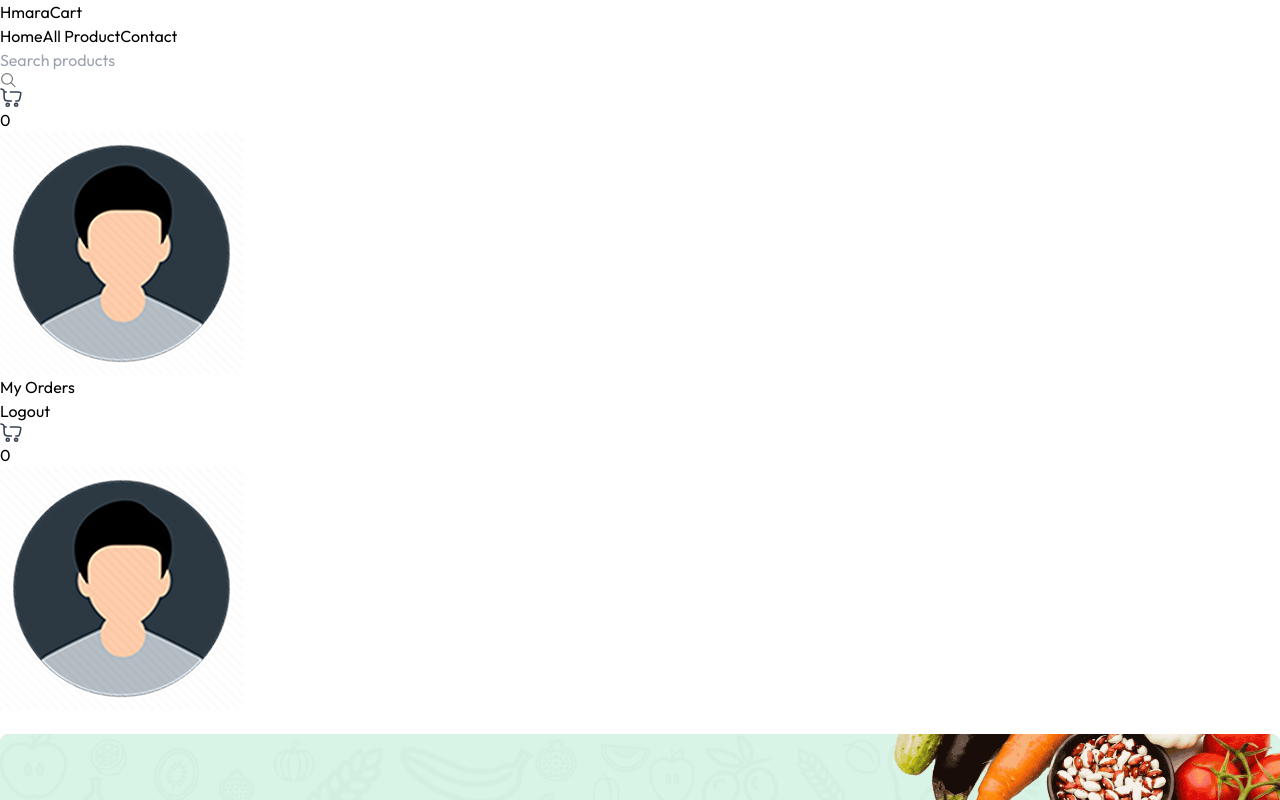
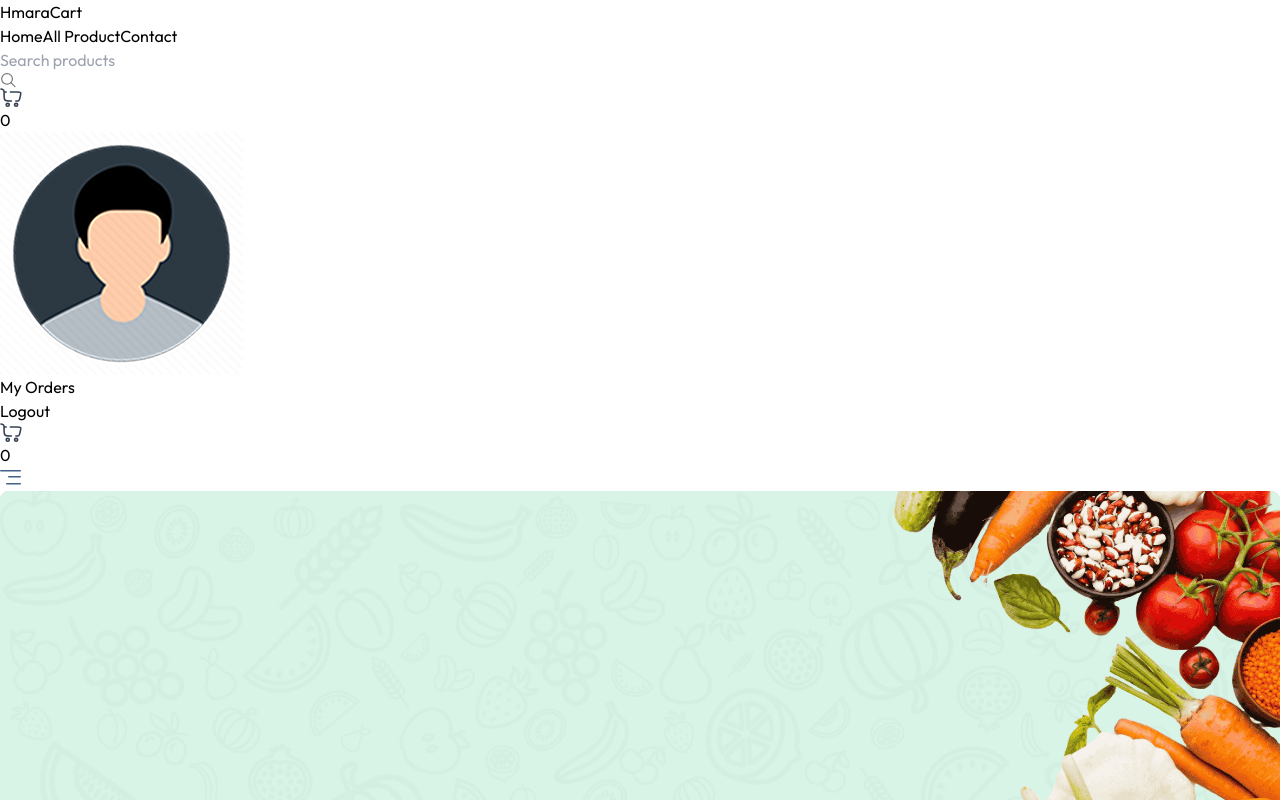
Before and after one commit to Hasnain-7860/HmaraCarts, a React (Vite) app in the folder project/: page / in a window 1280 px wide. Shown: the top 800 px of the page. Built offline with nearby package versions, Linux system fonts and the light colour scheme; a web font is replaced by a local one.

Commit message:
navbar profile icon fix

```diff
--- a/project/src/Components/Navbar.jsx
+++ b/project/src/Components/Navbar.jsx
@@ -5,7 +5,7 @@ import { useAppContext } from '../context/AppCon'
 
 const Navbar = () => {
   const [open, setOpen] = React.useState(false)
-  const {user,setUser,  setShowUserLogin, navigate,searchQuery,setSearchQuery,getCartCount} = useAppContext();
+    const {user,setUser,  setShowUserLogin, navigate,searchQuery,setSearchQuery,getCartCount} = useAppContext();
 
   const logout = async ()=>{
     setUser(null);
@@ -62,12 +62,12 @@ const Navbar = () => {
         </div>
         </div>
 
-      <img className='w-10' src={assets.profile_icon} alt="" />
+      {/* <img className='w-10' src={assets.profile_icon} alt="" /> */}
 
 
     <button onClick={() => open ? setOpen(false) : setOpen(true)} aria-label="Menu" className="sm:hidden">
         {/* Menu Icon SVG */}
-
+        <img src={assets.menu_icon} alt="" />
     </button>
 
     {/* Mobile Menu */}
```
